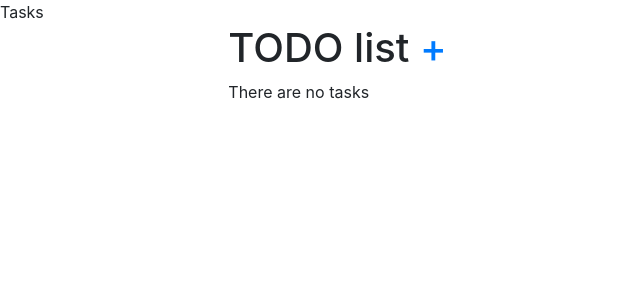
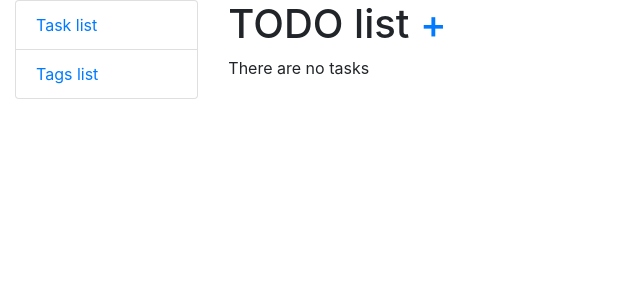
Before and after one commit to b3v3kt0r/to-do-list, a Django app: page / in a window 1280 px wide. Shown: the top 300 px of the page, without its empty margins (0-640 px from the left). Run offline with Django 5.2, Linux system fonts and the light colour scheme; data that the repository does not hold is empty.

Commit message:
update sidebar, task list templates & add crud to tags in view

```diff
--- a/core/urls.py
+++ b/core/urls.py
@@ -4,7 +4,11 @@
     TaskListView,
     TaskCreateView,
     TaskUpdateView,
-    TaskDeleteView
+    TaskDeleteView,
+    TagsListView,
+    TagsCreateView,
+    TagsUpdateView,
+    TagsDeleteView
 )
 
 urlpatterns = [
@@ -12,6 +16,10 @@
     path("create/", TaskCreateView.as_view(), name="task_create"),
     path("<int:pk>/update/", TaskUpdateView.as_view(), name="task_update"),
     path("<int:pk>/delete/", TaskDeleteView.as_view(), name="task_delete"),
+    path("tags/", TagsListView.as_view(), name="tags_list"),
+    path("tags/create/", TagsCreateView.as_view(), name="tags_create"),
+    path("tags/<int:pk>/update/", TagsUpdateView.as_view(), name="tags_update"),
+    path("tags/<int:pk>/delete/", TagsDeleteView.as_view(), name="tags_delete"),
 ]
 
 app_name = "core"
--- a/core/views.py
+++ b/core/views.py
@@ -36,3 +36,24 @@
 class TagsListView(generic.ListView):
     model = Tag
     template_name = "core/tags_list.html"
+
+
+class TagsCreateView(generic.CreateView):
+    model = Tag
+    fields = "__all__"
+    success_url = reverse_lazy("core:tags_list")
+    template_name = "core/tags_form.html"
+
+
+class TagsUpdateView(generic.UpdateView):
+    model = Tag
+    fields = "__all__"
+    success_url = reverse_lazy("core:tags_list")
+    template_name = "core/tags_form.html"
+
+
+class TagsDeleteView(generic.UpdateView):
+    model = Tag
+    fields = "__all__"
+    success_url = reverse_lazy("core:tags_list")
+    template_name = "core/tags_confirm_delete.html"
--- a/templates/core/task_list.html
+++ b/templates/core/task_list.html
@@ -1,5 +1,5 @@
 {% extends "base.html" %}
-{% block title %}Tasks{% endblock %}
+{% block title %}<title>Tasks</title>{% endblock %}
 {% block content %}
   <h1>TODO list <a href="{% url 'core:task_create' %}">+</a></h1>
   {% if task_list %}
--- a/templates/includes/sidebar.html
+++ b/templates/includes/sidebar.html
@@ -0,0 +1,4 @@
+<ul class="sidebar-nav list-group">
+  <li class="list-group-item"><a href="{% url 'core:task_list' %}">Task list</a></li>
+  <li class="list-group-item"><a href="{% url 'core:tags_list' %}">Tags list</a></li>
+</ul>
```
Also changed, not shown: core/migrations/0004_alter_task_options.py (added), core/migrations/0005_alter_task_options.py (added), core/migrations/0006_alter_task_options.py (added).
